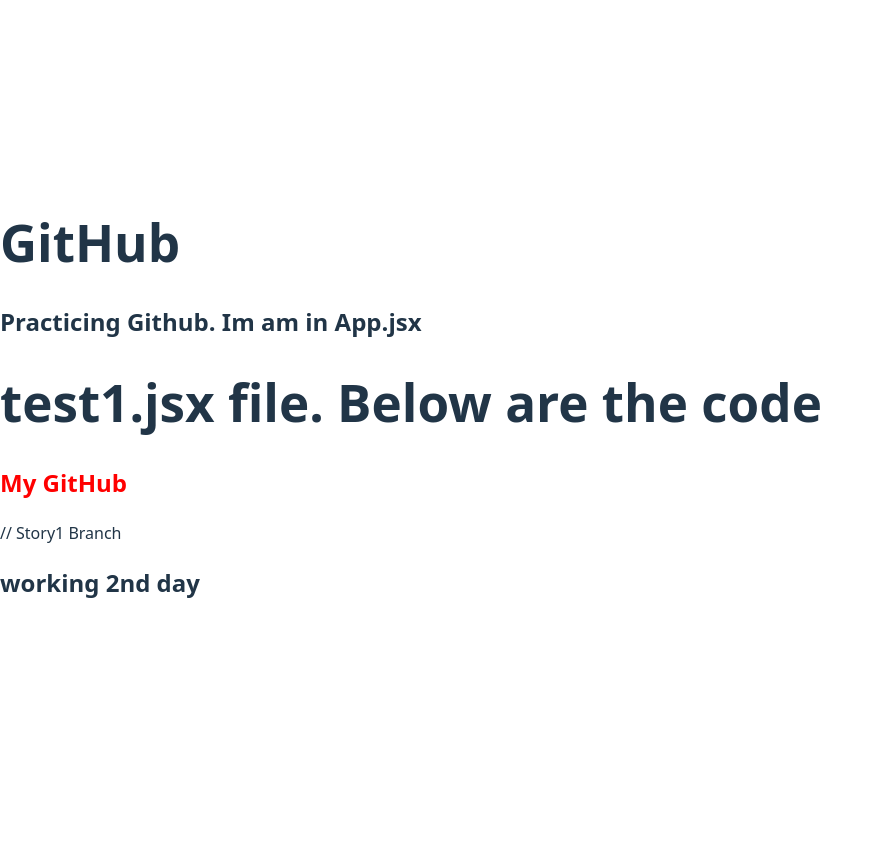
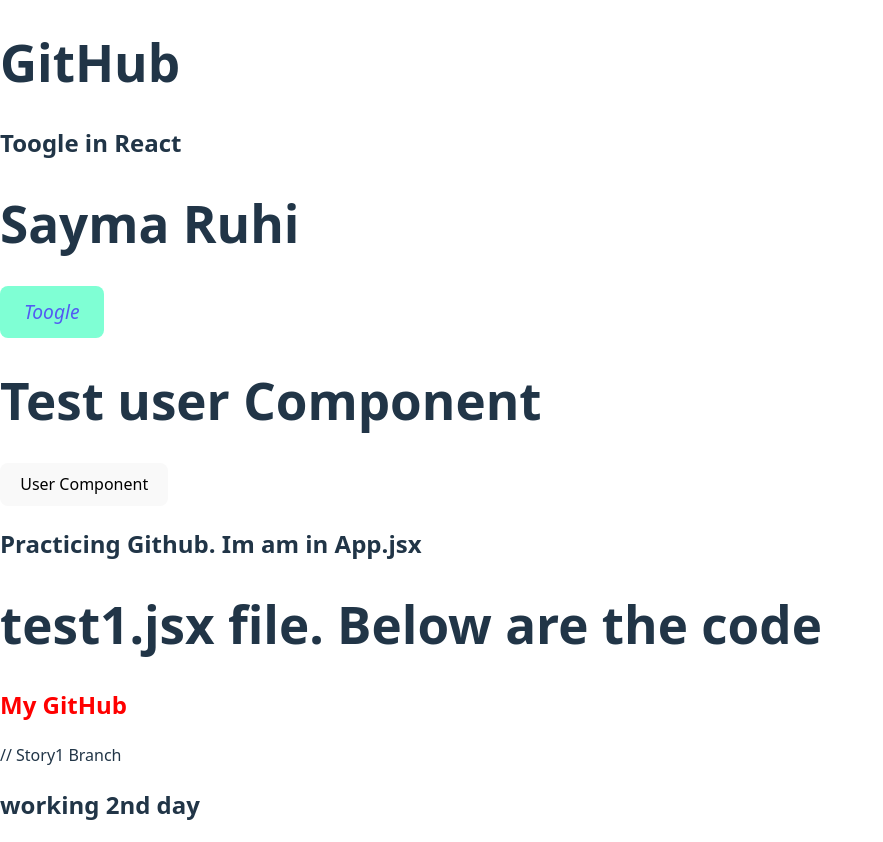
Before and after one commit to saymaruhi/myproject, a React (Vite) app: page / in a window 1280 px wide. Shown: the whole page, without its empty margins (0-883 px from the left). Before the commit the page ends 800 px from the top, so only its background shows below. Built offline with nearby package versions, Linux system fonts and the light colour scheme.

Commit message:
added toogle.jsx file

```diff
--- a/src/App.jsx
+++ b/src/App.jsx
@@ -1,20 +1,32 @@
-
-
-import Test from './test1.jsx'
-
+import Test from "./test1.jsx";
+import { useState } from "react";
+import User from "./Toogle.jsx";
 
 
 function App() {
 
-return (
-  <div>
-    <h1>GitHub</h1>
-    <h2>Practicing Github. Im am in App.jsx</h2>
-    <Test />
+  const[display,setdisplay] = useState(true)
+  return (
+    <div>
+      <h1>GitHub</h1>
 
-  </div>
+      <h2>Toogle in React</h2>
+      {
+        display? <h1>Sayma Ruhi</h1>:null
+      }
 
+      <button id="toogle" onClick={()=>setdisplay(!display)}>Toogle</button>
+
+      {
+         display? <User />:null
+      }
+
+
+
+      <h2>Practicing Github. Im am in App.jsx</h2>
+      <Test />
+    </div>
   )
 }
 
-export default App
+export default App;
--- a/src/index.css
+++ b/src/index.css
@@ -39,6 +39,13 @@
   color: red;
 }
 
+#toogle{
+  color: #535bf2;
+  font-size: larger;
+  font-style: italic;
+  background-color: aquamarine;
+}
+
 button {
   border-radius: 8px;
   border: 1px solid transparent;
--- /dev/null
+++ b/src/toogle.jsx
@@ -0,0 +1,20 @@
+
+import { useState } from "react";
+
+function User() {
+  const [display, setdisplay] = useState(true);
+
+  return (
+    <div>
+
+
+      {
+        display? <h1>Test user Component</h1>:null
+      }
+
+      <button onClick={() => setdisplay(!display)}>User Component</button>
+    </div>
+  );
+}
+
+export default User;
```
